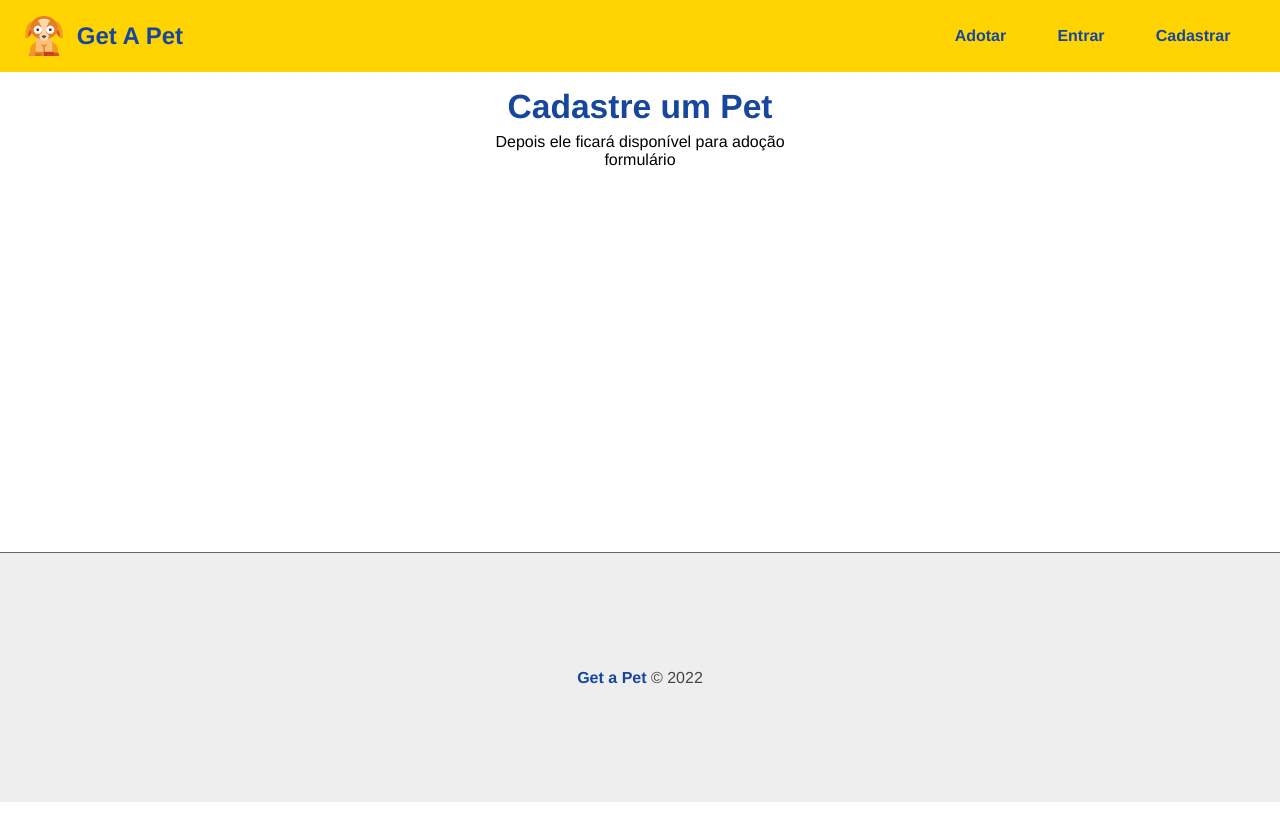
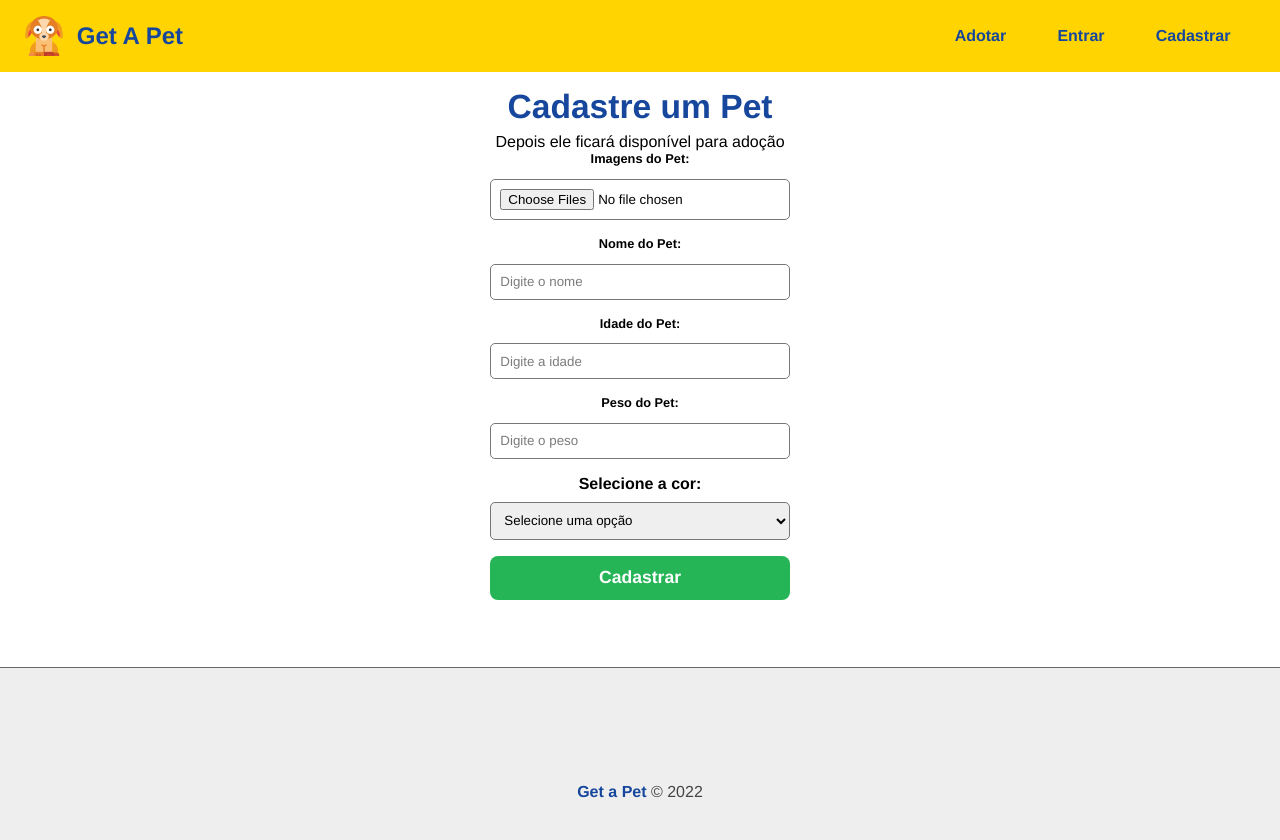
Before and after one commit to bacristiane/Curso-Node.js, a React (Create React App) app in the folder frontend/: page /pet/add in a window 1280 px wide. Shown: the top 840 px of the page. Before the commit the page ends 802 px from the top, so only its background shows below. Built offline with nearby package versions, Linux system fonts and the light colour scheme.

Commit message:
Início do form de pet

```diff
--- /dev/null
+++ b/frontend/src/components/form/PetForm.js
@@ -0,0 +1,70 @@
+import {useState} from 'react'
+
+import formStyles from './Form.module.css'
+
+import Input from './Input'
+import Select from './Select'
+
+function PetForm({handleSubmit, petData, btnText}) {
+
+    const [pet, setPet] = useState(petData || {})
+    const [preview, setPreview] = useState([])
+    const colors = ['Branco','Preto','Caramelo','Mesclado','Cinza']
+
+    function handleChange(e){
+
+    }
+
+    function onFileChange(e){
+
+    }
+    function handleColor(e){
+
+    }
+    return(
+        <form className={formStyles.form_container}>
+            <Input
+            text="Imagens do Pet"
+            type="file"
+            name="images"
+            handleOnChange={onFileChange}
+            multiple={true}
+            />
+            <Input
+            text="Nome do Pet"
+            type="text"
+            name="name"
+            placeholder="Digite o nome"
+            handleOnChange={handleChange}
+            value={pet.name || ''}
+            />
+            <Input
+            text="Idade do Pet"
+            type="number"
+            name="age"
+            placeholder="Digite a idade"
+            handleOnChange={handleChange}
+            value={pet.age || ''}
+            />
+            <Input
+            text="Peso do Pet"
+            type="number"
+            name="weight"
+            placeholder="Digite o peso"
+            handleOnChange={handleChange}
+            value={pet.weight || ''}
+            />
+            <Select
+            text="Selecione a cor"
+            options={colors}
+            name="color"
+            handleOnChange={handleColor}
+            value={pet.color || ''}
+            />
+            <input type="submit" value={btnText} />
+
+        </form>
+    )
+    }
+
+    export default PetForm
--- /dev/null
+++ b/frontend/src/components/form/Select.js
@@ -0,0 +1,21 @@
+import styles from './Select.module.css'
+
+function Select({text, name, options,handleOnChange, value}) {
+
+    return(
+        <div className={styles.form_control}>
+            <label htmlFor={name}>{text}:</label>
+            <select name={name} id={name} onChange={handleOnChange} value={value || ''}>
+                <option>Selecione uma opção</option>
+                {options.map((option) => (
+                    <option value={option} key={option}>{option}</option>
+
+                ))}
+            </select>
+
+        </div>
+    )
+
+}
+
+export default Select
--- /dev/null
+++ b/frontend/src/components/form/Select.module.css
@@ -0,0 +1,18 @@
+.form_control{
+    display: flex;
+    flex-direction: column;
+    margin-bottom: 1em;
+
+}
+
+.form_control label{
+    margin-bottom: 0.6em;
+    font-weight: bold;
+
+}
+
+.form_control select{
+    padding: .7em;
+    border: 1px solid #777;
+    border-radius: 5px;
+}
--- a/frontend/src/components/pages/Pet/AddPet.js
+++ b/frontend/src/components/pages/Pet/AddPet.js
@@ -4,6 +4,9 @@
 
 import {useState} from 'react'
 import {useNavigate} from 'react-router-dom'
+
+//component
+import PetForm from '../../form/PetForm'
 
 //hooks
 import useFlashMessage from '../../../hooks/useFlashMessage'
@@ -16,7 +19,7 @@
                 <h1>Cadastre um Pet</h1>
                 <p>Depois ele ficará disponível para adoção</p>
             </div>
-            <p>formulário</p>
+            <PetForm btnText="Cadastrar" />
         </section>
     )
     }
```
